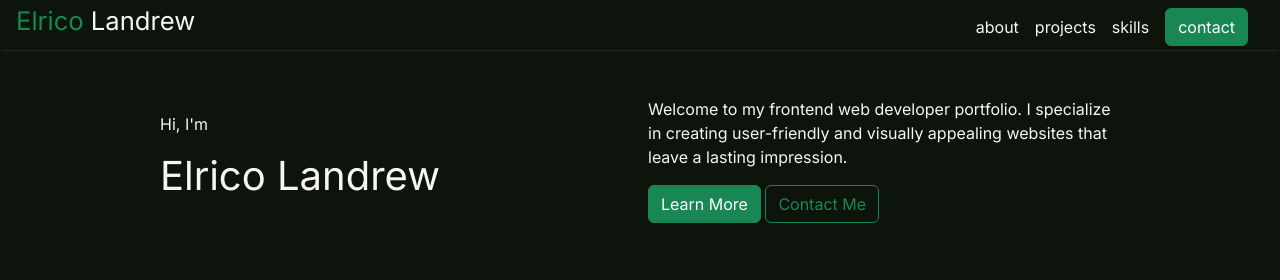
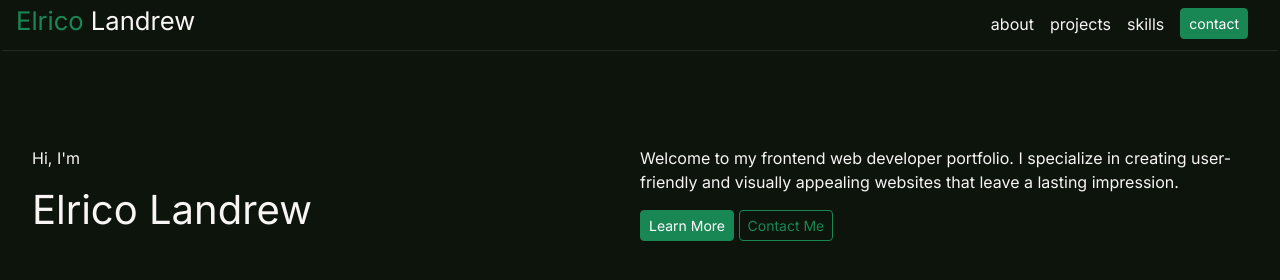
Before and after one commit to teddy-wests1de/portfolio, a website built with Parcel: page index.html in a window 1280 px wide. Built offline with nearby package versions, Linux system fonts and the light colour scheme.

Commit message:
Fixed Header and Wrapper Width

```diff
--- a/index.html
+++ b/index.html
@@ -42,7 +42,9 @@
             <li class="nav-link"><a href="" class="link-item">skills</a></li>
             <!-- <li class="nav-link contact"><a href="" class="link-item">contact</a></li> -->
             <li class="nav-link">
-              <a class="btn btn-success" href="#" role="button">contact</a>
+              <a class="btn btn-success btn-sm" href="#" role="button"
+                >contact</a
+              >
             </li>
           </ul>
         </nav>
@@ -60,8 +62,10 @@
               a lasting impression.
             </p>
             <div class="cta-btns">
-              <button type="button" class="btn btn-success">Learn More</button>
-              <button type="button" class="btn btn-outline-success">
+              <button type="button" class="btn btn-success btn-sm">
+                Learn More
+              </button>
+              <button type="button" class="btn btn-outline-success btn-sm">
                 Contact Me
               </button>
             </div>
--- a/src/style.css
+++ b/src/style.css
@@ -20,15 +20,19 @@ body {
 }
 
 .wrapper {
+  position: relative;
   width: 100%;
-  max-width: 1024px;
+  max-width: 1440px;
 }
 .header {
-  position: fixed;
+  position: sticky;
   left: 0;
   top: 0;
   width: 100%;
+  max-width: 1440px;
   display: flex;
+  justify-content: space-around;
+  margin: auto;
   background-color: var(--light-color);
   justify-content: space-between;
   align-items: center;
@@ -193,8 +197,8 @@ a.top-link i:hover {
 }
 .section {
   display: flex;
-  /* flex-direction: column; */
-  align-items: center;
+  flex-direction: column;
+  align-items: flex-start;
   justify-content: center;
   padding: 1rem;
   margin: 1rem;
@@ -232,10 +236,10 @@ a.top-link i:hover {
   margin: 1rem;
   padding-top: 2rem;
 }
-.introduction {
+/* .introduction {
   margin: 1rem 0;
   padding-right: 1rem;
-}
+} */
 .btn-cta {
   border: none;
   background-color: var(--accent-color);
@@ -374,6 +378,9 @@ a.top-link i:hover {
     align-items: center;
     justify-content: flex-end;
   }
+  .section {
+    flex-direction: row;
+  }
 }
 
 @media screen and (min-width: 1024px) {
```
Also changed, not shown: dist/index.html, 2 other files.
